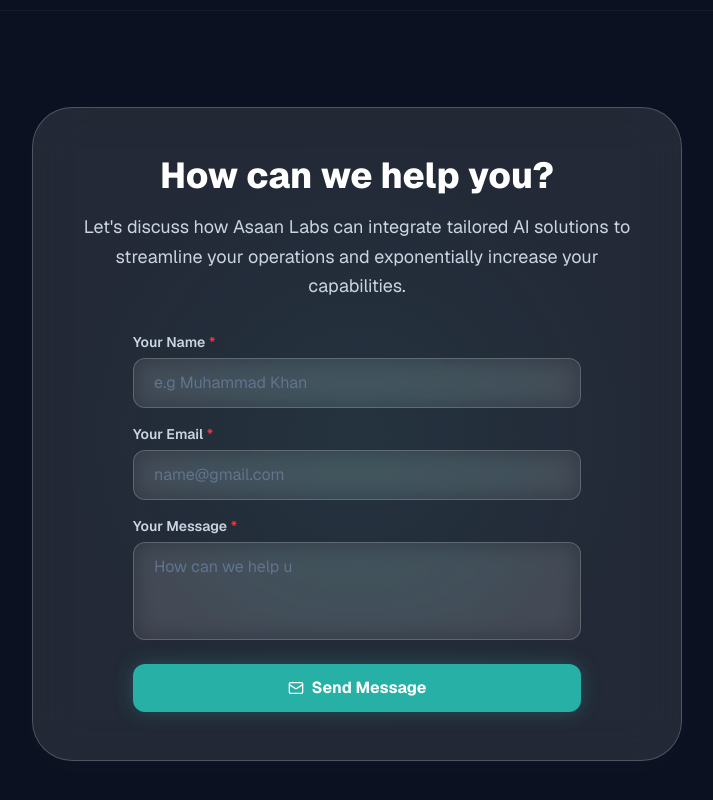
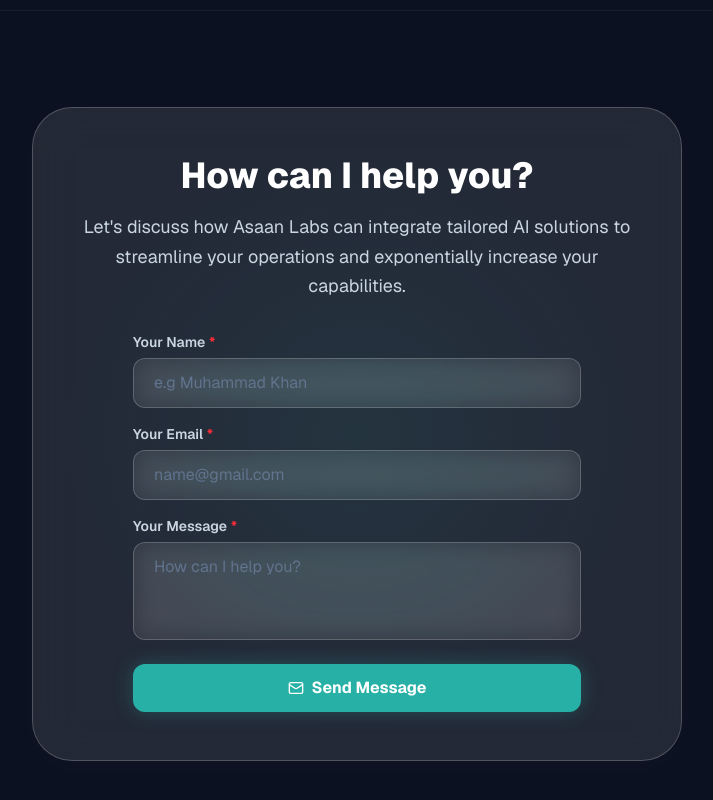
Before and after one commit to Abdul-Rahman258/asaanlabs-website, a Next.js app: page / in a window 1280 px wide. Shown: the part 4836-5636 px from the top of the page, without its empty margins (283-996 px from the left). Built offline with nearby package versions, Linux system fonts and the light colour scheme.

Commit message:
Update heading and message placeholder to How can I help you?

```diff
--- a/src/app/page.tsx
+++ b/src/app/page.tsx
@@ -581,7 +581,7 @@
             >
                <div className="absolute top-1/2 left-1/2 -translate-x-1/2 -translate-y-1/2 w-[600px] h-[600px] bg-[radial-gradient(circle,rgba(39,176,166,0.08)_0%,transparent_70%)] pointer-events-none" />
                <motion.h2 variants={textReveal} className="text-3xl md:text-4xl font-extrabold mb-4 text-white relative z-10">
-                 How can we help you?
+                 How can I help you?
                </motion.h2>
                <motion.p variants={textReveal} className="text-slate-300 mb-8 max-w-xl mx-auto relative z-10 text-base md:text-lg leading-relaxed">
                  Let's discuss how Asaan Labs can integrate tailored AI solutions to streamline your operations and exponentially increase your capabilities.
@@ -629,7 +629,7 @@
                    </label>
                    <textarea
                      name="message"
-                     placeholder="How can we help u"
+                     placeholder="How can I help you?"
                      required
                      rows={3}
                      className="w-full px-5 py-3 bg-white/5 backdrop-blur-md border border-white/20 rounded-xl focus:outline-none focus:border-primary focus:ring-1 focus:ring-primary text-sm md:text-base text-white placeholder:text-slate-500 transition-all resize-none"
--- a/src/components/NeuralSphere.tsx
+++ b/src/components/NeuralSphere.tsx
@@ -207,7 +207,7 @@
       addSection('process', 4);    // Process -> Upside down funnel (Tornado)
       addSection('team', 5);       // Team -> 3 Mushed balls (Clusters)
       addSection('why-us', 2);     // Why Choose Us -> DNA
-      addSection('contact', 6);    // How Can We Help You? -> Handshake/Bridge
+      addSection('contact', 6);    // How Can I Help You? -> Handshake/Bridge
 
       const footer = document.querySelector('footer');
       if (footer) {
```
